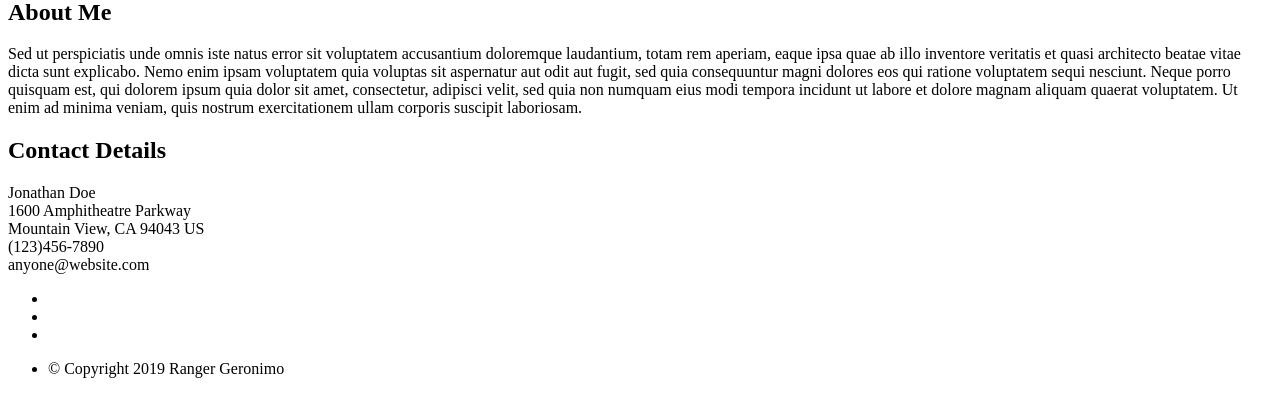
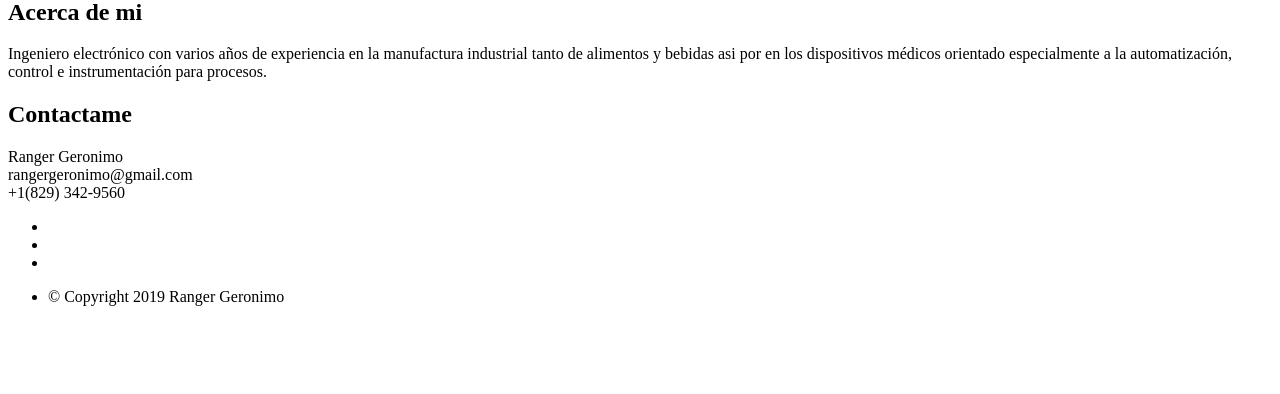
Before and after one commit to KonicalRG/resume, a Django app: template templates/partials/_about.html in a window 1280 px wide. Shown: the part 670-1064 px from the top of the page. After the commit the page ends 976 px from the top, so only its background shows below. Run offline with Django 3.2, Linux system fonts and the light colour scheme; the template is opened without the code that fills it, so the values that code supplies are empty; some libraries are stand-ins or nearby versions.

Commit message:
Change in resume app

```diff
--- a/resume/admin.py
+++ b/resume/admin.py
@@ -1,5 +1,5 @@
 from django.contrib import admin
-from .models import EmploymentHistory, AcademicTraining
+from .models import EmploymentHistory, AcademicTraining, Contact
 
 
 class EmploymentHistoryAdmin(admin.ModelAdmin):
@@ -17,6 +17,6 @@ class AcadamicTraniningAdmin(admin.ModelAdmin):
     search_fields = ('title', 'college', 'date')
     ordering = ('title', 'college', 'date')
 
-
 admin.site.register(EmploymentHistory, EmploymentHistoryAdmin)
 admin.site.register(AcademicTraining, AcadamicTraniningAdmin)
+admin.site.register(Contact)
--- a/resume/views.py
+++ b/resume/views.py
@@ -1,6 +1,7 @@
 from django.views.generic import TemplateView
 from contactform.forms import ContactForm
-from .models import AcademicTraining, EmploymentHistory
+from resume.skills import SKILLS
+from .models import AcademicTraining, EmploymentHistory, Contact
 
 
 class IndexView(TemplateView):
@@ -10,5 +11,7 @@ class IndexView(TemplateView):
         context = super(IndexView, self).get_context_data(**kwargs)
         context['academic'] = AcademicTraining.objects.all().order_by('-date')
         context['resume'] = EmploymentHistory.objects.all().order_by('-end_date')
+        context['contact'] = Contact.objects.all()
         context['form'] = ContactForm
+        context['skills'] = SKILLS
         return context
--- a/templates/index.html
+++ b/templates/index.html
@@ -7,7 +7,8 @@
 {% include 'partials/_about.html' %}
 
 <section id="resume">
-    {% include 'partials/_work.html' %}
+    {% include 'partials/_workandeducation.html' %}
+    {% include 'partials/_skill.html' %}
 </section>
 
 <section id="contact">
--- a/templates/partials/_about.html
+++ b/templates/partials/_about.html
@@ -17,32 +17,22 @@
 
         <div class="nine columns main-col">
 
-            <h2>About Me</h2>
+            <h2>Acerca de mi</h2>
 
-            <p>Sed ut perspiciatis unde omnis iste natus error sit voluptatem accusantium doloremque laudantium, totam
-                rem aperiam,
-                eaque ipsa quae ab illo inventore veritatis et quasi architecto beatae vitae dicta sunt explicabo. Nemo
-                enim ipsam
-                voluptatem quia voluptas sit aspernatur aut odit aut fugit, sed quia consequuntur magni dolores eos qui
-                ratione
-                voluptatem sequi nesciunt. Neque porro quisquam est, qui dolorem ipsum quia dolor sit amet, consectetur,
-                adipisci velit,
-                sed quia non numquam eius modi tempora incidunt ut labore et dolore magnam aliquam quaerat voluptatem.
-                Ut enim ad minima veniam, quis nostrum exercitationem ullam corporis suscipit laboriosam.
+            <p>Ingeniero electrónico con varios años de experiencia en la manufactura industrial tanto de alimentos y
+                bebidas asi por en los dispositivos médicos orientado especialmente a la automatización, control e
+                instrumentación para procesos.
             </p>
 
             <div class="row">
 
                 <div class="columns contact-details">
 
-                    <h2>Contact Details</h2>
+                    <h2>Contactame</h2>
                     <p class="address">
-                        <span>Jonathan Doe</span><br>
-                        <span>1600 Amphitheatre Parkway<br>
-                            Mountain View, CA 94043 US
-                        </span><br>
-                        <span>(123)456-7890</span><br>
-                        <span>anyone@website.com</span>
+                        <span>Ranger Geronimo</span><br>
+                        <span>rangergeronimo@gmail.com</span><br>
+                        <span>+1(829) 342-9560</span><br>
                     </p>
 
                 </div>
--- a/templates/partials/_footer.html
+++ b/templates/partials/_footer.html
@@ -7,9 +7,9 @@
         <div class="twelve columns">
 
             <ul class="social-links">
-                <li><a href="#"><i class="fa fa-linkedin"></i></a></li>
-                <li><a href="#"><i class="fa fa-skype"></i></a></li>
-                <li><a href="#"><i class="fa fa-github" aria-hidden="true"></i></a></li>
+                <li><a href="http://www.linkedin.com/in/rangergeronimo"><i class="fa fa-linkedin"></i></a></li>
+                <li><a href="https://join.skype.com/invite/BBfvPuePeHuH"><i class="fa fa-skype"></i></a></li>
+                <li><a href="https://github.com/KonicalRG"><i class="fa fa-github" aria-hidden="true"></i></a></li>
             </ul>
 
             <ul class="copyright">
--- a/templates/partials/_header.html
+++ b/templates/partials/_header.html
@@ -8,26 +8,25 @@
         <a class="mobile-btn" href="#" title="Hide navigation">Hide navigation</a>
 
         <ul id="nav" class="nav">
-            <li class="current"><a class="smoothscroll" href="#home">Home</a></li>
-            <li><a class="smoothscroll" href="#about">About</a></li>
-            <li><a class="smoothscroll" href="#resume">Resume</a></li>
-            <li><a class="smoothscroll" href="#contact">Contact</a></li>
+            <li class="current"><a class="smoothscroll" href="#home">Inicio</a></li>
+            <li><a class="smoothscroll" href="#about">Acerca de mi</a></li>
+            <li><a class="smoothscroll" href="#resume">Resumen</a></li>
+            <li><a class="smoothscroll" href="#contact">Contacto</a></li>
         </ul>
     </nav>
     <!-- Nav Bar end -->
 
     <div class="row banner">
         <div class="banner-text">
-            <h1 class="responsive-headline">I'm Jonathan Doe.</h1>
-            <h3>I'm a Manila based <span>graphic designer</span>, <span>illustrator</span> and <span>webdesigner</span>
-                creating awesome and
-                effective visual identities for companies of all sizes around the globe. Learn more <a
-                    class="smoothscroll" href="#about">about me</a>.</h3>
+            <h1 class="responsive-headline">Ranger Geronimo.</h1>
+            <h3><span>Ingeniero Electronico</span>,<span>Web Developer</span>, <span>Iot Maker</span>,
+                dispuesto a entregar al 100% mis conocimentos y servicos. Quires saber mas?, deliza hacia abajo! <a
+                    class="smoothscroll" href="#about">Acerca de mi</a>.</h3>
             <hr>
             <ul class="social">
-                <li><a href="#"><i class="fa fa-linkedin"></i></a></li>
-                <li><a href="#"><i class="fa fa-skype"></i></a></li>
-                <li><a href="#"><i class="fa fa-github" aria-hidden="true"></i></a></li>
+                <li><a href="http://www.linkedin.com/in/rangergeronimo"><i class="fa fa-linkedin"></i></a></li>
+                <li><a href="https://join.skype.com/invite/BBfvPuePeHuH"><i class="fa fa-skype"></i></a></li>
+                <li><a href="https://github.com/KonicalRG"><i class="fa fa-github" aria-hidden="true"></i></a></li>
             </ul>
         </div>
     </div>
```
Also changed, not shown: resume/models.py (+16 -1 lines), resume/skills.py (added, +11 -0 lines), templates/partials/_contact.html (+4 -10 lines), templates/partials/_education.html (deleted, +0 -52 lines), templates/partials/_skill.html (+8 -14 lines), templates/partials/_workandeducation.html (renamed from templates/partials/_work.html, +7 -3 lines).
